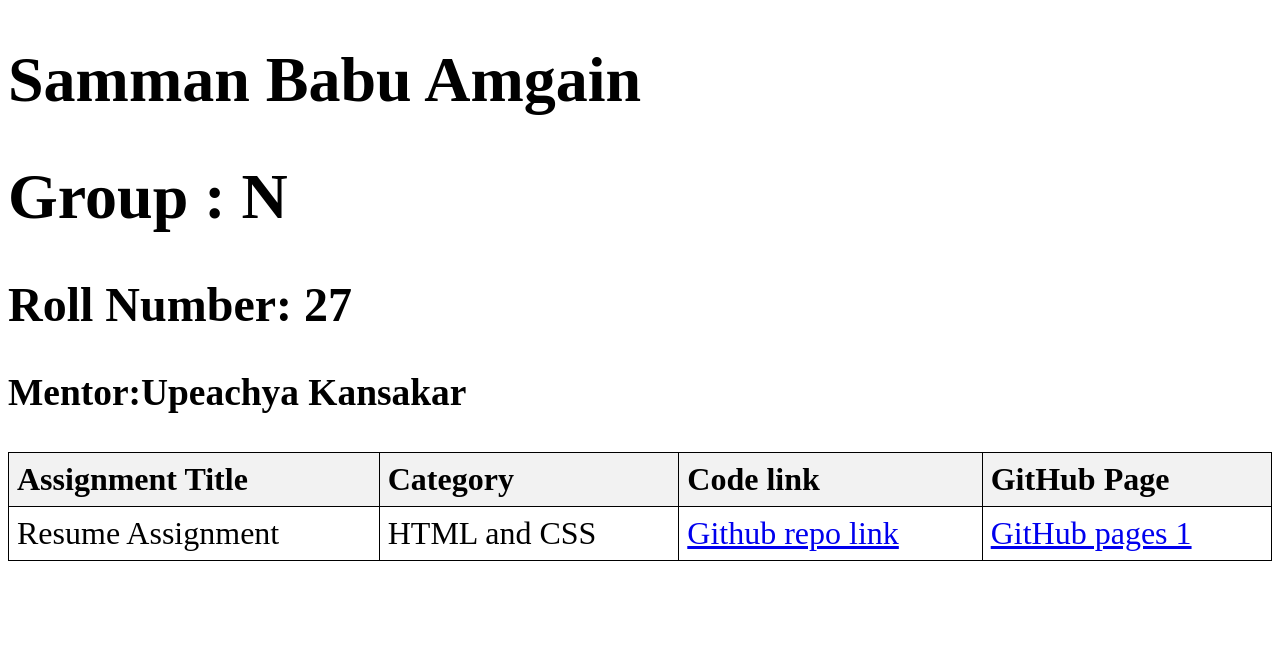
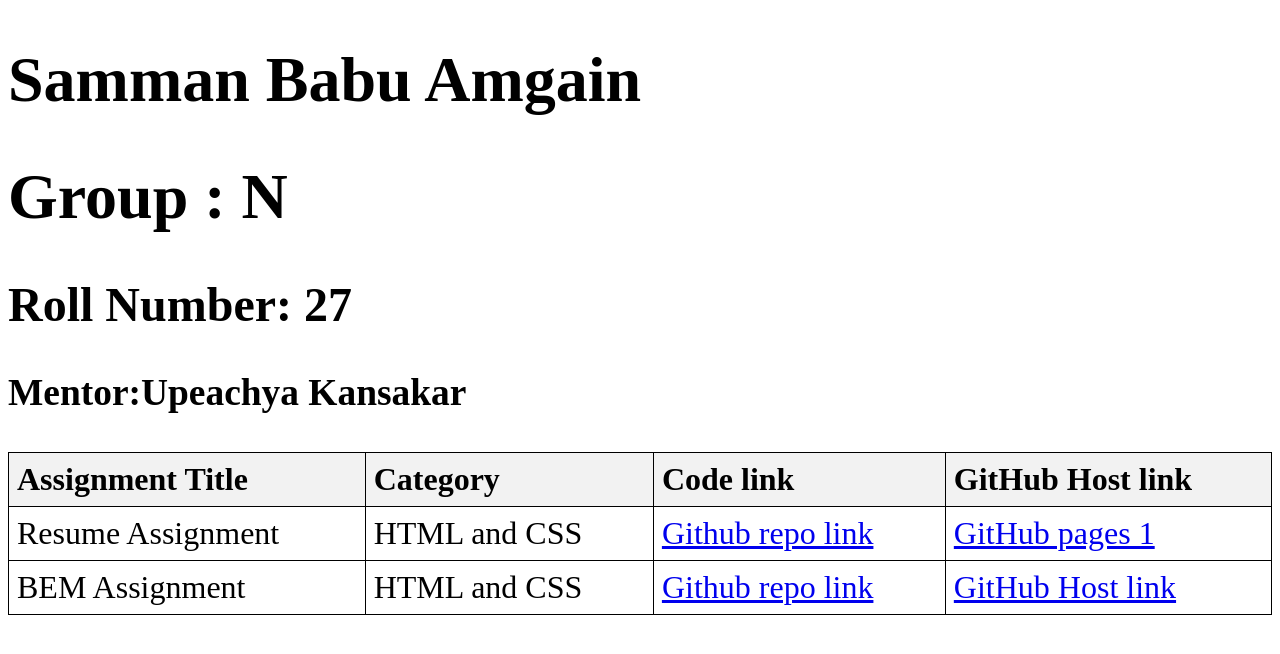
Before and after one commit to sammanamgain/assignment_page, a plain HTML site: page index.html in a window 1280 px wide. Drawn offline with Linux system fonts and the light colour scheme.

Commit message:
add BEM assignement

```diff
--- a/index.html
+++ b/index.html
@@ -34,7 +34,7 @@
             <th>Assignment Title</th>
             <th>Category</th>
             <th>Code link</th>
-            <th>GitHub Page</th>
+            <th>GitHub Host link</th>
         </tr>
     </thead>
     <tbody>
@@ -44,6 +44,12 @@
             <td><a href="https://github.com/sammanamgain/Leapfrog_fellowship_assignment"> Github repo link</a></td>
             <td><a href="https://sammanamgain.github.io/Leapfrog_fellowship_assignment/">GitHub pages 1</a></td>
         </tr>
+        <tr>
+            <td>BEM Assignment</td>
+            <td>HTML and CSS</td>
+            <td><a href="https://github.com/sammanamgain/Leapfrog_fellowship_assignment/tree/BEM"> Github repo link</a></td>
+            <td><a href="https://sammanamgain.github.io/Leapfrog_fellowship_assignment/">GitHub Host link</a></td>
+        </tr>
     </tbody>
 </table>
 </body>
```
